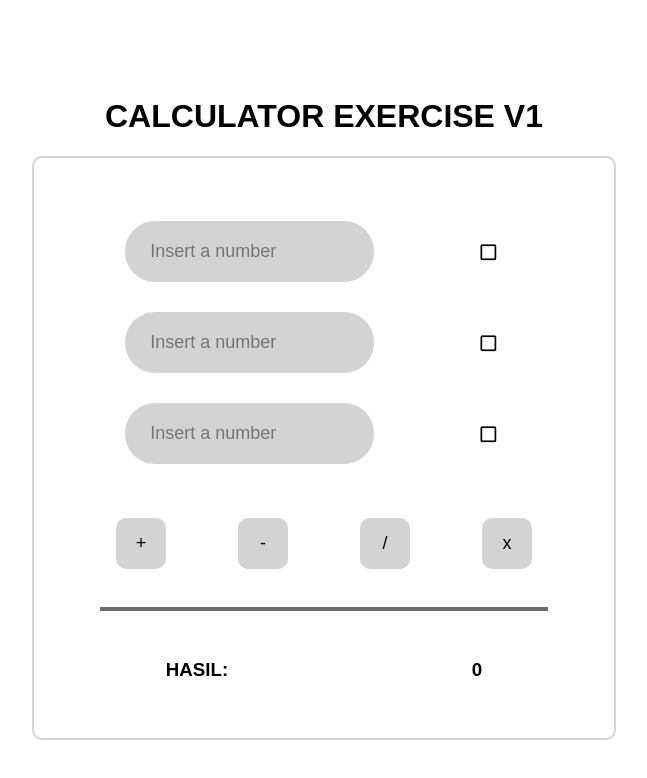
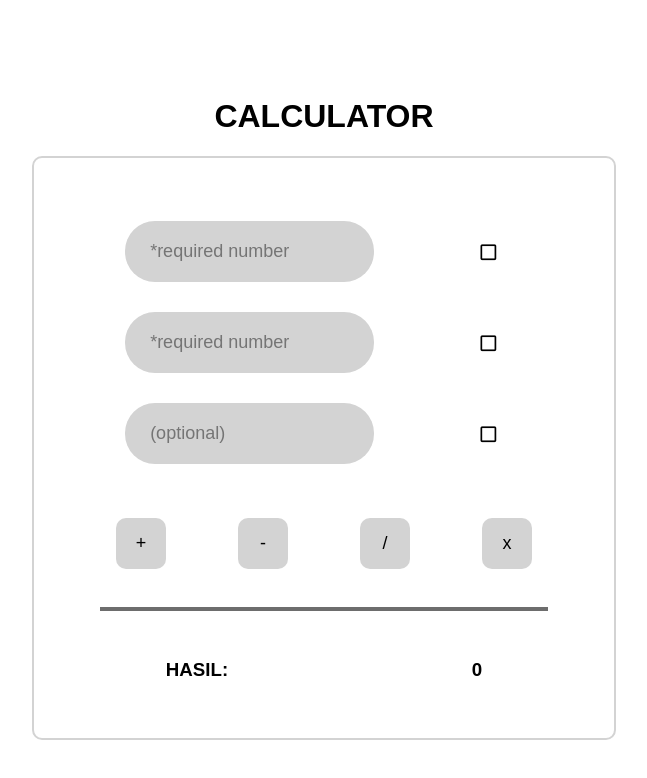
Before and after one commit to bdisann/calcnusantech, a React (Create React App) app: page / in a window 1280 px wide. Shown: the top 778 px of the page, without its empty margins (316-963 px from the left). Built offline with nearby package versions, Linux system fonts and the light colour scheme.

Commit message:
finish logic

```diff
--- a/src/App.jsx
+++ b/src/App.jsx
@@ -1,27 +1,89 @@
+import { useState } from "react";
 import "./App.css";
 import InputNumber from "./components/InputNumber";
 import InputOperator from "./components/InputOperator";
 
 function App() {
+  const [number1, setNumber1] = useState(null);
+  const [number2, setNumber2] = useState(null);
+  const [number3, setNumber3] = useState(null);
+  const [checklist1, setCehcklist1] = useState(false);
+  const [checklist2, setCehcklist2] = useState(false);
+  const [checklist3, setCehcklist3] = useState(false);
+  const [hasil, setHasil] = useState(0);
+
+  const handleResultProcess = (param) => {
+    const arrayOfNumber = [number1, number2];
+    if (
+      arrayOfNumber[0] === null ||
+      isNaN(arrayOfNumber[0]) ||
+      arrayOfNumber[1] === null ||
+      isNaN(arrayOfNumber[1])
+    ) {
+      return window.alert("Silahkan periksa angka/checklist");
+    } else if (!checklist1 || !checklist2) {
+      return window.alert("Silahkan periksa checklist");
+    }
+    if (typeof number3 === "number" && checklist3 && !isNaN(number3)) {
+      arrayOfNumber.push(number3);
+    }
+    // console.log(arrayOfNumber);
+
+    switch (param) {
+      case "+":
+        return setHasil(arrayOfNumber.reduce((acc, current) => acc + current));
+
+      case "-":
+        return setHasil(arrayOfNumber.reduce((acc, current) => acc - current));
+
+      case "/":
+        return setHasil(arrayOfNumber.reduce((acc, current) => acc / current));
+
+      case "x":
+        return setHasil(arrayOfNumber.reduce((acc, current) => acc * current));
+      default:
+        return setHasil(arrayOfNumber);
+    }
+  };
   return (
     <div className="App">
-      <h1>CALCULATOR EXERCISE V1</h1>
+      <h1>CALCULATOR</h1>
       <div className="cal__container">
         <div className="cal__panel__top">
-          <InputNumber />
-          <InputNumber />
-          <InputNumber />
+          <InputNumber
+            number={number1}
+            setNumber={(e) => setNumber1(parseInt(e.target.value))}
+            checklist={checklist1}
+            setChecklist={() => setCehcklist1(!checklist1)}
+            placeholder="*required number"
+            required
+          />
+          <InputNumber
+            number={number2}
+            setNumber={(e) => setNumber2(parseInt(e.target.value))}
+            checklist={checklist2}
+            setChecklist={() => setCehcklist2(!checklist2)}
+            placeholder="*required number"
+            required
+          />
+          <InputNumber
+            number={number3}
+            setNumber={(e) => setNumber3(parseInt(e.target.value))}
+            checklist={checklist3}
+            setChecklist={() => setCehcklist3(!checklist3)}
+            placeholder="(optional)"
+          />
         </div>
         <div className="cal__panel__bottom">
-          <InputOperator>+</InputOperator>
-          <InputOperator>-</InputOperator>
-          <InputOperator>/</InputOperator>
-          <InputOperator>x</InputOperator>
+          <InputOperator click={handleResultProcess}>+</InputOperator>
+          <InputOperator click={handleResultProcess}>-</InputOperator>
+          <InputOperator click={handleResultProcess}>/</InputOperator>
+          <InputOperator click={handleResultProcess}>x</InputOperator>
         </div>
         <div className="cal__underline"></div>
         <div className="cal__result">
           <h3>HASIL:</h3>
-          <h3>0</h3>
+          <h3>{hasil ? hasil : 0}</h3>
         </div>
       </div>
     </div>
--- a/src/components/InputNumber.jsx
+++ b/src/components/InputNumber.jsx
@@ -12,15 +12,15 @@ const InputNumber = ({
     <div className="inputNumber">
       <input
         type="number"
-        placeholder="Insert a number"
+        placeholder={placeholder}
         className="inputNumber__form"
-        value={number}
+        value={number ? number : ""}
         onChange={setNumber}
       />
       {checklist ? (
-        <i class="fas fa-check-square checklist"></i>
+        <i onClick={setChecklist} className="fas fa-check-square checklist"></i>
       ) : (
-        <i class="far fa-square checklist"></i>
+        <i onClick={setChecklist} className="far fa-square checklist"></i>
       )}
     </div>
   );
--- a/src/components/InputOperator.jsx
+++ b/src/components/InputOperator.jsx
@@ -1,8 +1,12 @@
 import React from "react";
 import "./InputOperator.css";
 
-const InputOperator = ({ children }) => {
-  return <div className="inputOperator">{children}</div>;
+const InputOperator = ({ click, children }) => {
+  return (
+    <div onClick={() => click(children)} className="inputOperator">
+      {children}
+    </div>
+  );
 };
 
 export default InputOperator;
```
